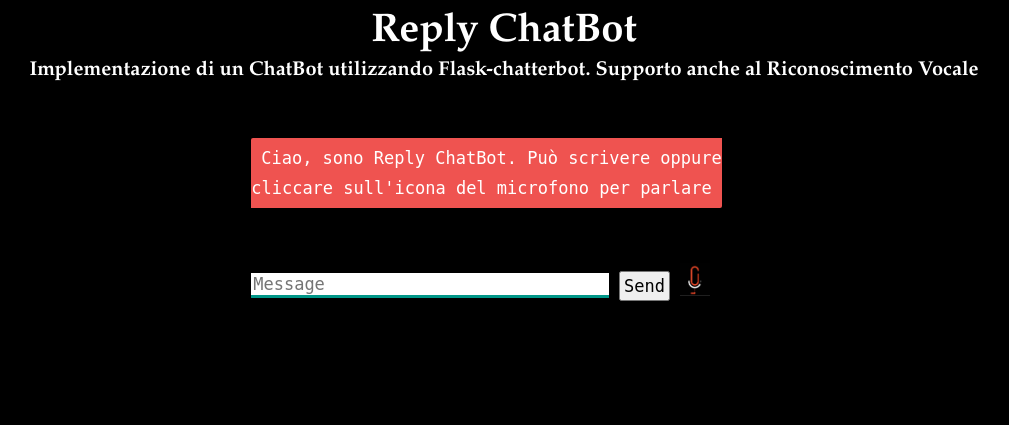
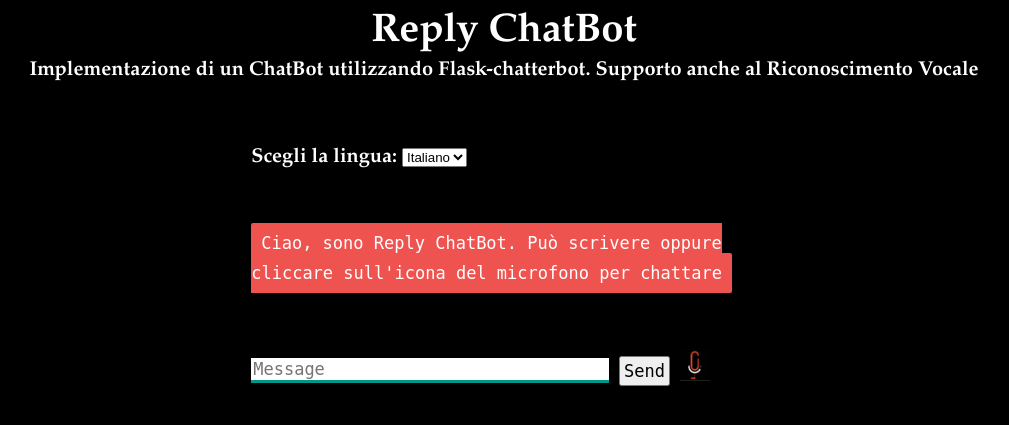
Before and after one commit to edsonsoaresramos/CB, a Flask app: template flaskC/templates/index.html in a window 1280 px wide. Shown: the top 425 px of the page, without its empty margins (136-1145 px from the left). Run offline with Flask 2, Linux system fonts and the light colour scheme; the template is opened without the code that fills it, so the values that code supplies are empty; some libraries are stand-ins or nearby versions.

Commit message:
Combo with Languages (English, Italian, Porthuguese, Spanish) and ChatBot answer in the idiom choseenglish

```diff
--- a/flaskC/app.py
+++ b/flaskC/app.py
@@ -1,28 +1,52 @@
-from flask import Flask, render_template, request, make_response, redirect, url_for, session
+from flask import Flask, render_template, request
 from chatterbot import ChatBot
 from chatterbot.trainers import ChatterBotCorpusTrainer
 from tkinter import *
 from flaskC.CB import CB
+import yaml
 
 app = Flask(__name__)
 
 app.secret_key = b'\x0f~\xcfK\x08XML\x8f!\xb5\x05?\x1a9yE\x18"L\xf2\x08\x84o'
 
-response = ""
+idioms = ""
 
 italian_bot = ChatBot("Chatterbot", storage_adapter="chatterbot.storage.SQLStorageAdapter")
+spanish_bot = ChatBot("Chatterbot", storage_adapter="chatterbot.storage.SQLStorageAdapter")
+english_bot = ChatBot("Chatterbot", storage_adapter="chatterbot.storage.SQLStorageAdapter")
+portoghese_bot = ChatBot("Chatterbot", storage_adapter="chatterbot.storage.SQLStorageAdapter")
+
 trainer = ChatterBotCorpusTrainer(italian_bot)
 trainer.train("chatterbot.corpus.italian")
 
+def startIdiomCombo():
+    with open("comboIdiom.yaml", 'r') as stream:
+        idioms = yaml.load(stream)
+    return idioms
+
 @app.route("/")
 def home():
-    return render_template("index.html")
-
+    idioms = startIdiomCombo()
+    return render_template("index.html", idioms=idioms)
 
 @app.route("/get")
 def get_bot_response():
     userText = request.args.get('msg')
-    return str(italian_bot.get_response(userText))
+    idiom = request.args.get('optIdiom');
+    if idiom == 'Spagnolo':
+        trainer = ChatterBotCorpusTrainer(spanish_bot)
+        trainer.train("chatterbot.corpus.spanish")
+        return str(spanish_bot.get_response(userText))
+    elif idiom == 'Portoghese':
+        trainer = ChatterBotCorpusTrainer(portoghese_bot)
+        trainer.train("chatterbot.corpus.portuguese")
+        return str(portoghese_bot.get_response(userText))
+    elif idiom == 'Inglese':
+        trainer = ChatterBotCorpusTrainer(english_bot)
+        trainer.train("chatterbot.corpus.english")
+        return str(english_bot.get_response(userText))
+    else:
+        return str(italian_bot.get_response(userText))
 
 def popup():
     root = Tk()
@@ -34,7 +58,21 @@
 @app.route("/popupTk", methods=['GET', 'POST'])
 def openPopup():
     userText = popup()
-    return userText + ";" + str(italian_bot.get_response(userText))
+    idiom = request.args.get('optIdiom');
+    if idiom == 'Spagnolo':
+        trainer = ChatterBotCorpusTrainer(spanish_bot)
+        trainer.train("chatterbot.corpus.spanish")
+        return userText + ";" + str(spanish_bot.get_response(userText))
+    elif idiom == 'Portoghese':
+        trainer = ChatterBotCorpusTrainer(portoghese_bot)
+        trainer.train("chatterbot.corpus.portuguese")
+        return userText + ";" + str(portoghese_bot.get_response(userText))
+    elif idiom == 'Inglese':
+        trainer = ChatterBotCorpusTrainer(english_bot)
+        trainer.train("chatterbot.corpus.english")
+        return userText + ";" + str(english_bot.get_response(userText))
+    else:
+        return userText + ";" + str(italian_bot.get_response(userText))
 
 if __name__ == "__main__":
     app.run()
--- /dev/null
+++ b/flaskC/comboIdiom.yaml
@@ -0,0 +1,4 @@
+--- # Idioms
+ - Spagnolo
+ - Portoghese
+ - Inglese
--- a/flaskC/static/style.css
+++ b/flaskC/static/style.css
@@ -18,6 +18,26 @@
     text-align: center;
 }
 
+h2 {
+    color: white;
+    font-size: 20px;
+    margin-top: 3px;
+    text-align: center;
+    float: left;
+    margin-right: 5px;
+}
+
+select {
+    margin-right: 10px;
+    margin-top: 5px;
+}
+
+#combo {
+    margin-left: auto;
+    margin-right: auto;
+    width: 40%;
+    margin-top: 60px;
+}
 #chatbox {
     margin-left: auto;
     margin-right: auto;
--- a/flaskC/templates/index.html
+++ b/flaskC/templates/index.html
@@ -7,10 +7,19 @@
   <body>
     <h1>Reply ChatBot</h1>
     <h3>Implementazione di un ChatBot</a> utilizzando Flask-chatterbot. Supporto anche al Riconoscimento Vocale</h3>
+    <div id="combo">
+      <h2>Scegli la lingua:</h2>
+      <select name="optIdiom" id="optIdiom">
+        <option value="Italiano" SELECTED>Italiano</option>
+        {% for idiom in idioms %}
+          <option value="{{ idiom }}">{{ idiom }}</option>
+        {% endfor %}
+      </select>
+    </div>
     <div>
       {% block txtInput %}
         <div id="chatbox">
-          <p class="botText"><span>Ciao, sono Reply ChatBot. Può scrivere oppure cliccare sull'icona del microfono per parlare</span></p>
+          <p class="botText"><span>Ciao, sono Reply ChatBot. Può scrivere oppure cliccare sull'icona del microfono per chattare</span></p>
         </div>
       {% endblock %}
       <div id="userInput">
@@ -23,18 +32,20 @@
       <script>
         function getBotResponse() {
           var rawText = $("#textInput").val();
+          var rawIdiom = $("#optIdiom").val();
           var userHtml = '<p class="userText"><span>' + rawText + '</span></p>';
           $("#textInput").val("");
           $("#chatbox").append(userHtml);
           document.getElementById('userInput').scrollIntoView({block: 'start', behavior: 'smooth'});
-          $.get("/get", { msg: rawText }).done(function(data) {
+          $.get("/get", { msg: rawText, optIdiom: rawIdiom }).done(function(data) {
             var botHtml = '<p class="botText"><span>' + data + '</span></p>';
             $("#chatbox").append(botHtml);
             document.getElementById('userInput').scrollIntoView({block: 'start', behavior: 'smooth'});
           });
         }
         function getResponseSpeechRecognition() {
-            $.get("/popupTk").done(function(data) {
+            var rawIdiom = $("#optIdiom").val();
+            $.get("/popupTk", { optIdiom: rawIdiom }).done(function(data) {
               var data_ = data.split(";");
               var userHtml_ = '<p class="userText"><span>' + data_[0] + '</span></p>';
               $("#chatbox").append(userHtml_);
```
Also changed, not shown: 2 other files.
